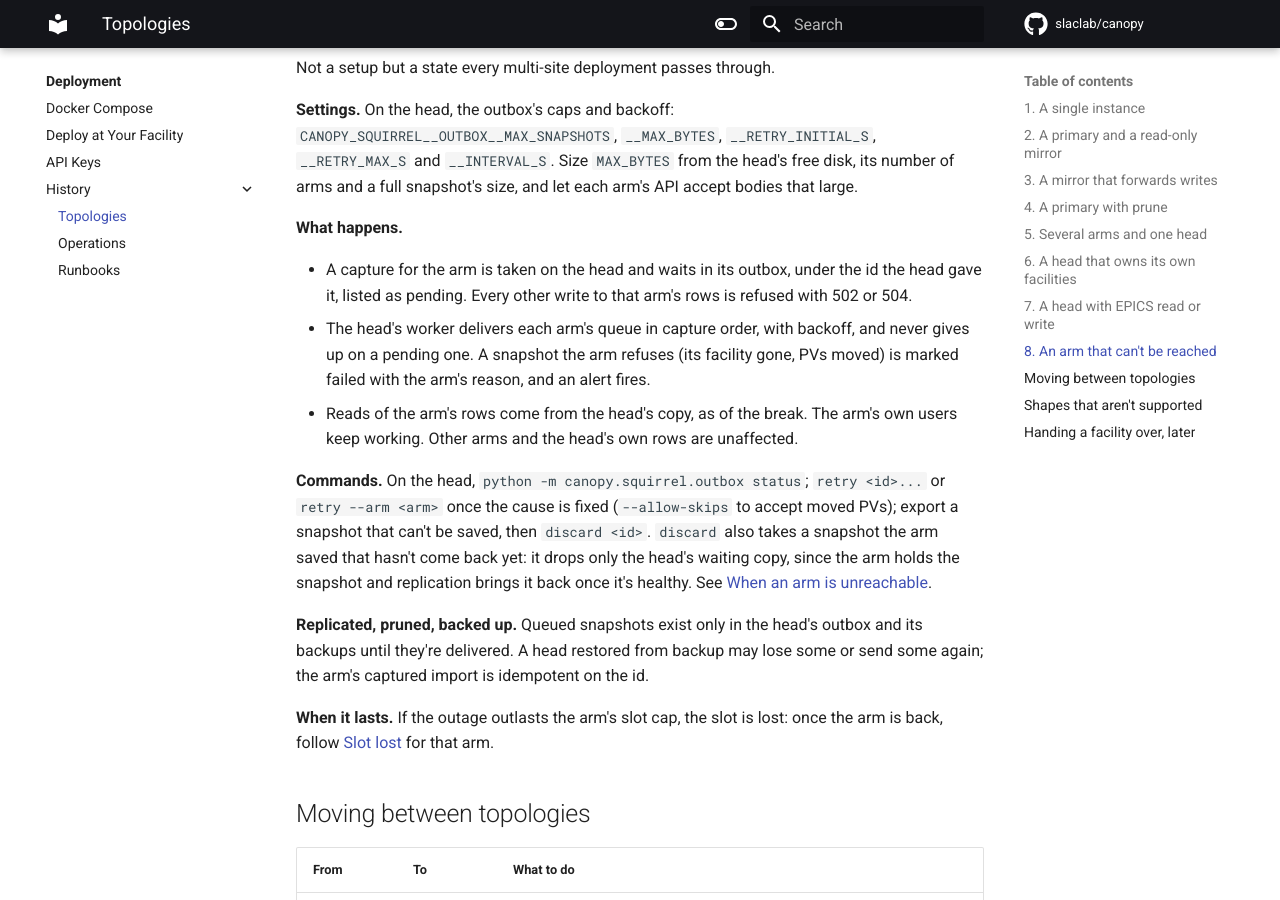
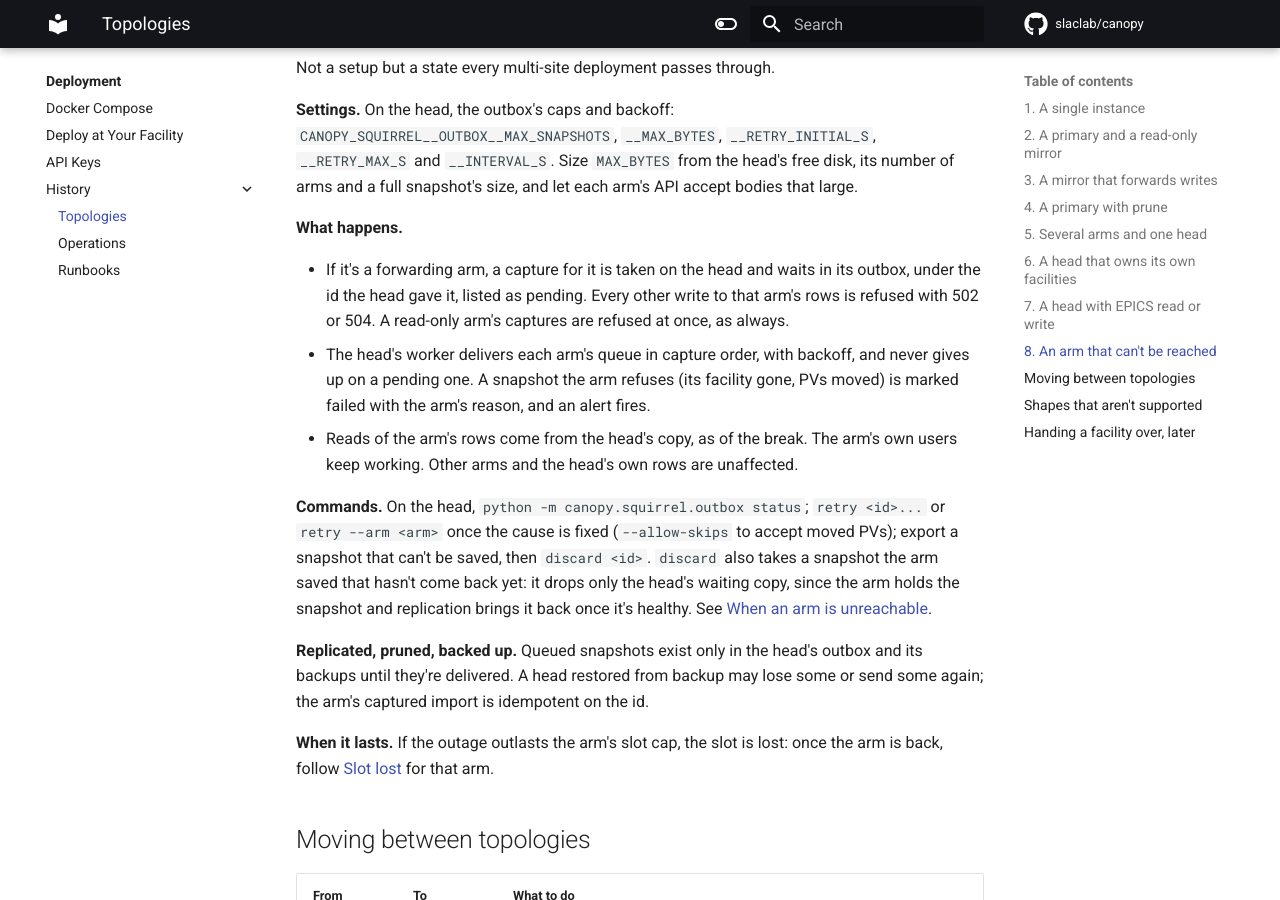
Before and after one commit to slaclab/canopy, an MkDocs documentation site: the page built from docs/deployment/history/topologies.md, in a window 1280 px wide and 900 px high, scrolled down 7113 px. Built offline with MkDocs 1.6.1 and Material for MkDocs 9.7.7, drawn with Linux system fonts in a browser that asks for light colours; comment, search, counter and statistics services are not loaded.

Commit message:
DOC: Say that only a forwarding arm's captures queue while it can't be reached

```diff
--- a/docs/deployment/history/topologies.md
+++ b/docs/deployment/history/topologies.md
@@ -284,9 +284,9 @@ large.
 
 **What happens.**
 
-- A capture for the arm is taken on the head and waits in its outbox, under the id the
+- If it's a forwarding arm, a capture for it is taken on the head and waits in its outbox, under the id the
   head gave it, listed as pending. Every other write to that arm's rows is refused with
-  502 or 504.
+  502 or 504. A read-only arm's captures are refused at once, as always.
 - The head's worker delivers each arm's queue in capture order, with backoff, and
   never gives up on a pending one. A snapshot the arm refuses (its facility gone, PVs
   moved) is marked failed with the arm's reason, and an alert fires.
```
